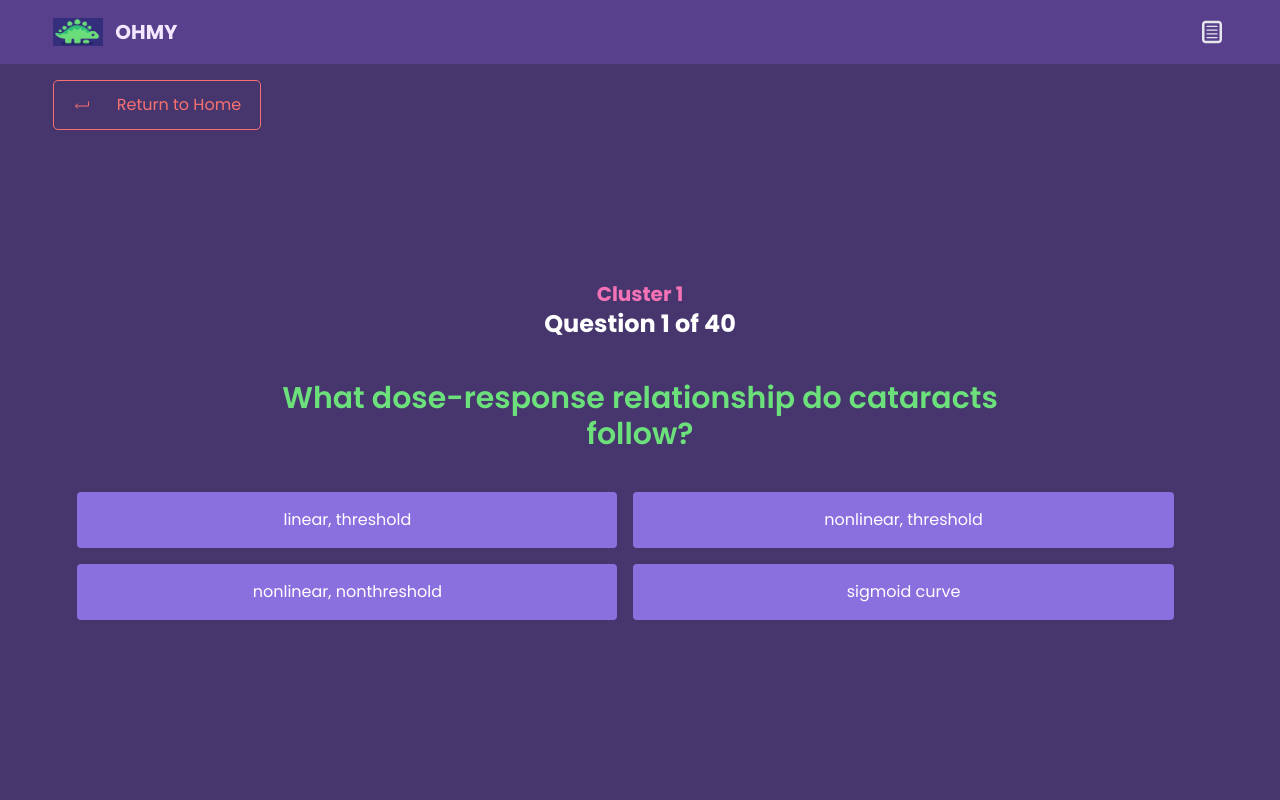
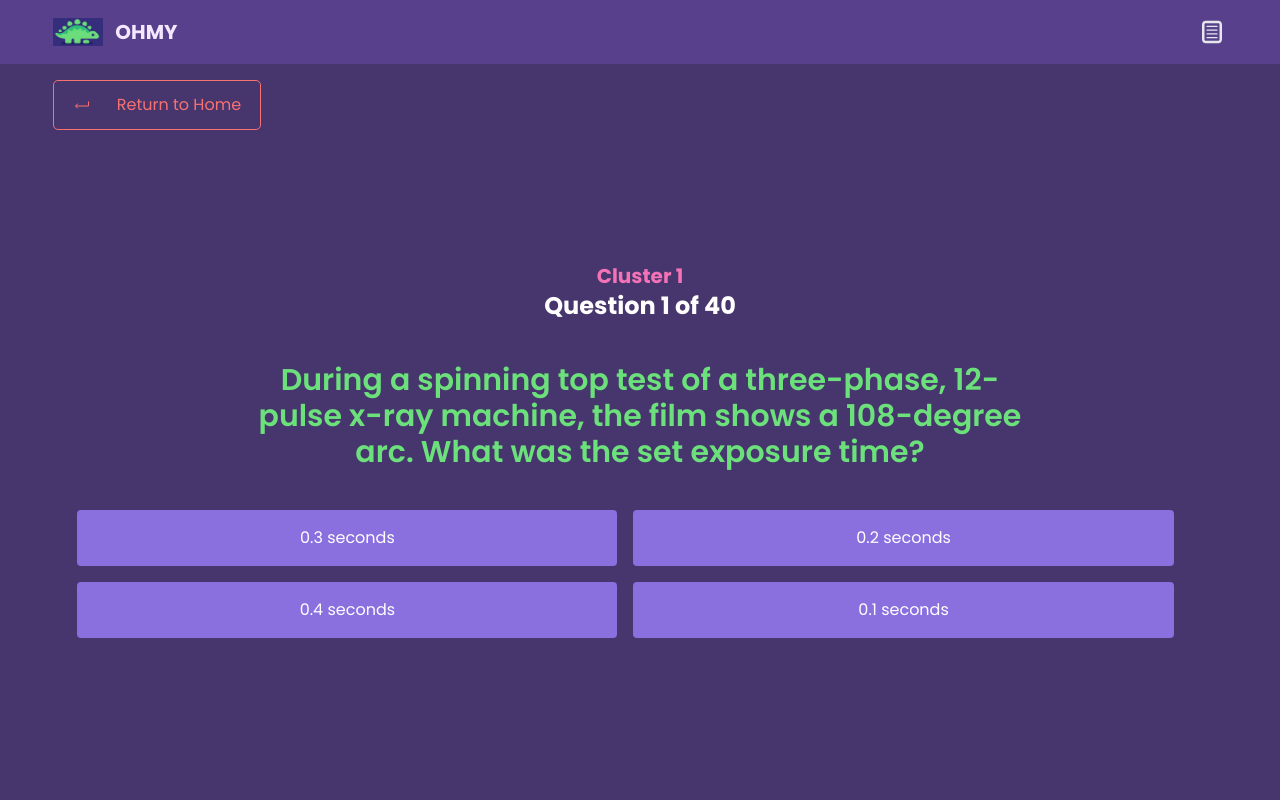
Before and after one commit to TopherGacad/reviewer, a Next.js app: page /exams/cluster_1 in a window 1280 px wide. Shown: the top 800 px of the page. Built offline with nearby package versions, Linux system fonts and the light colour scheme.

Commit message:
fix: randomize question options

```diff
--- a/app/exams/[id]/page.tsx
+++ b/app/exams/[id]/page.tsx
@@ -8,9 +8,7 @@ import ExamResultSummary from "@/components/ExamResultSummary";
 import PageNotFound from "@/components/PageNotFound";
 import { Question } from "@/types";
 import { useUnlockCode } from "@/hooks/useUnlockCode";
-
-const shuffleArray = (array: Question[], sampleSize = 40): Question[] =>
-  array.toSorted(() => Math.random() - 0.5).slice(0, Math.min(sampleSize, array.length));
+import { shuffleArray } from "@/utils";
 
 const Exam = () => {
   const params = useParams();
@@ -26,7 +24,6 @@ const Exam = () => {
   }
 
   const set = rawQuestions[id];
-
   const questionData = set.questions;
   const label = set.label;
 
@@ -36,7 +33,11 @@ const Exam = () => {
   const [questions, setQuestions] = useState<Question[]>([]);
 
   useEffect(() => {
-    setQuestions(shuffleArray(questionData));
+    const shuffledQuestions = shuffleArray(questionData, 40).map((q) => ({
+      ...q,
+      options: shuffleArray(q.options),
+    }));
+    setQuestions(shuffledQuestions);
   }, [questionData]);
 
   const handleAnswer = (selectedValue: string) => {
@@ -75,6 +76,7 @@ const Exam = () => {
         totalQuestions={totalQuestions}
         questions={questions}
         userAnswers={userAnswers}
+        examId={id}
       />
     );
   }
--- a/app/scores/page.tsx
+++ b/app/scores/page.tsx
@@ -29,6 +29,7 @@ const Scores = () => {
       setScores(parsed);
     } catch (err) {
       console.error("Invalid scores data:", err);
+      localStorage.removeItem("scores");
     }
   }, []);
 
--- a/components/ExamResultSummary.tsx
+++ b/components/ExamResultSummary.tsx
@@ -6,6 +6,7 @@ type Props = {
   totalQuestions: number;
   questions: Question[];
   userAnswers: string[];
+  examId: string;
 };
 
 const ExamResultSummary: React.FC<Props> = ({ score, totalQuestions, questions, userAnswers }) => {
@@ -105,7 +106,7 @@ const ExamResultSummary: React.FC<Props> = ({ score, totalQuestions, questions,
         })}
       </div>
 
-      <div className="mt-10 flex justify-center items-center ">
+      <div className="mt-10 flex justify-center items-center gap-2">
         <HomeButton message="Finish Exam" />
       </div>
     </div>
--- a/utils.ts
+++ b/utils.ts
@@ -29,3 +29,14 @@ export const getLocalStorageWithExpiry = (key: string): string | null => {
     return null;
   }
 };
+
+export function shuffleArray<T>(array: T[], sampleSize?: number): T[] {
+  const result = [...array];
+
+  for (let i = result.length - 1; i > 0; i--) {
+    const j = Math.floor(Math.random() * (i + 1));
+    [result[i], result[j]] = [result[j], result[i]];
+  }
+
+  return sampleSize ? result.slice(0, Math.min(sampleSize, result.length)) : result;
+}
```
